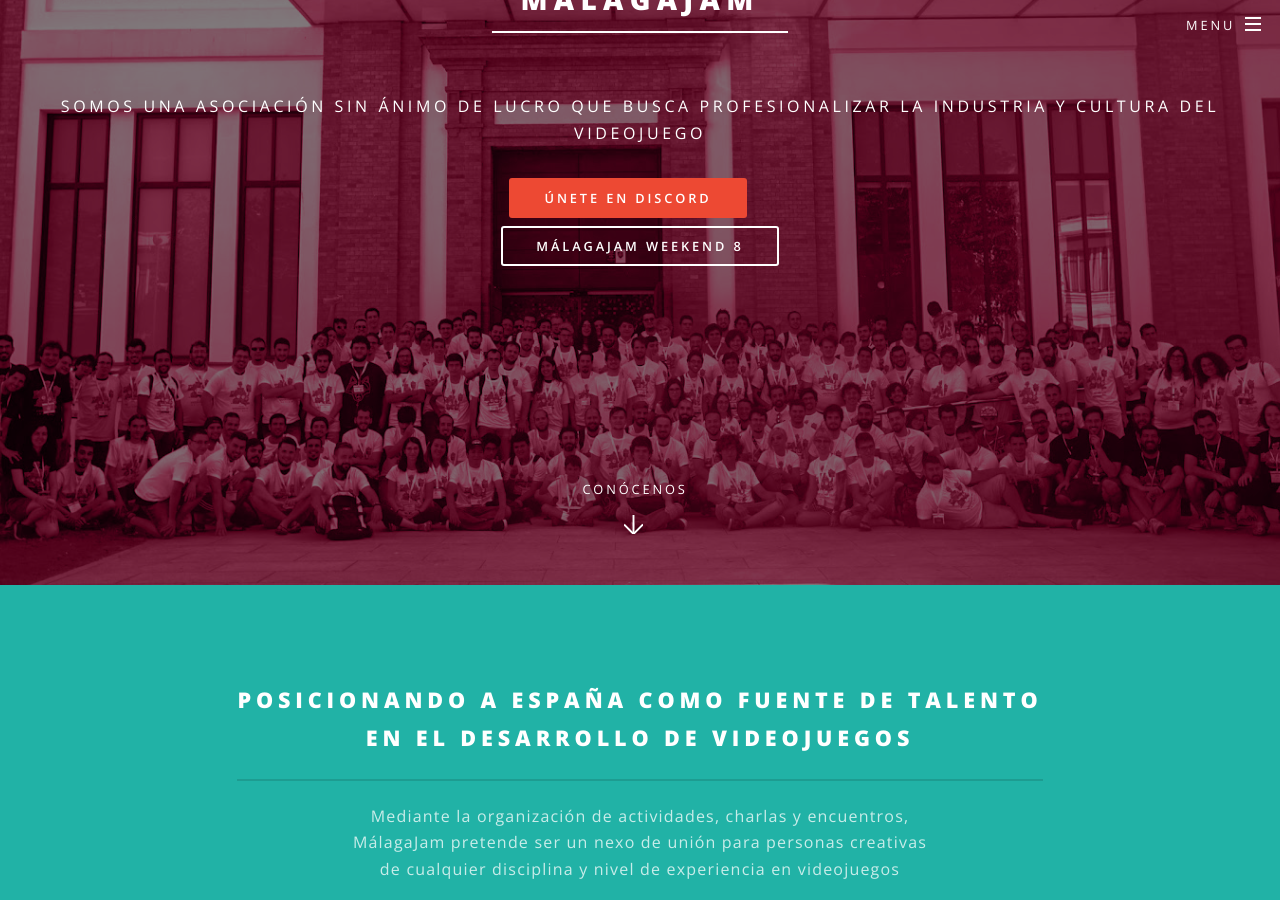
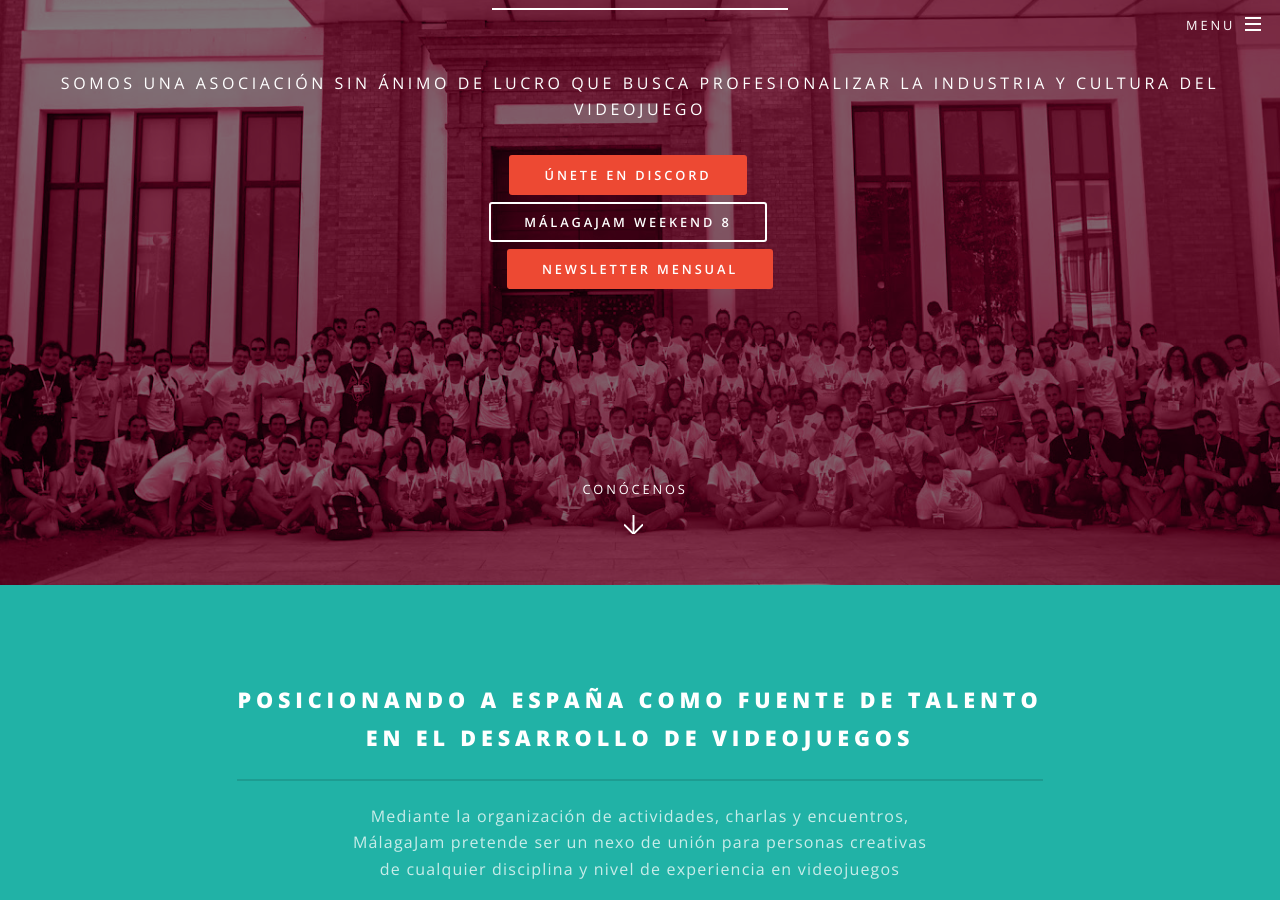
Before and after one commit to MalagaJam/MalagaJam.github.io, a Jekyll site: the page built from index.html, in a window 1280 px wide and 900 px high, scrolled down 315 px. Built offline with Jekyll 4.4.1, drawn with Linux system fonts in a browser that asks for light colours.

Commit message:
add newsletter button

```diff
--- a/index.html
+++ b/index.html
@@ -9,6 +9,7 @@
 							<ul class="actions">
 								<li><a href="https://discord.gg/6Q3DKDT" class="button special">Únete en Discord</a></li>
 								<li><a href="/weekend8" class="button">MálagaJam Weekend 8</a></li>
+								<li><a href="http://eepurl.com/dFS8VX" class="button special">Newsletter mensual</a></li>
 							</ul>
 						</div>
 						<a href="#one" class="more scrolly">Conócenos</a>
```
